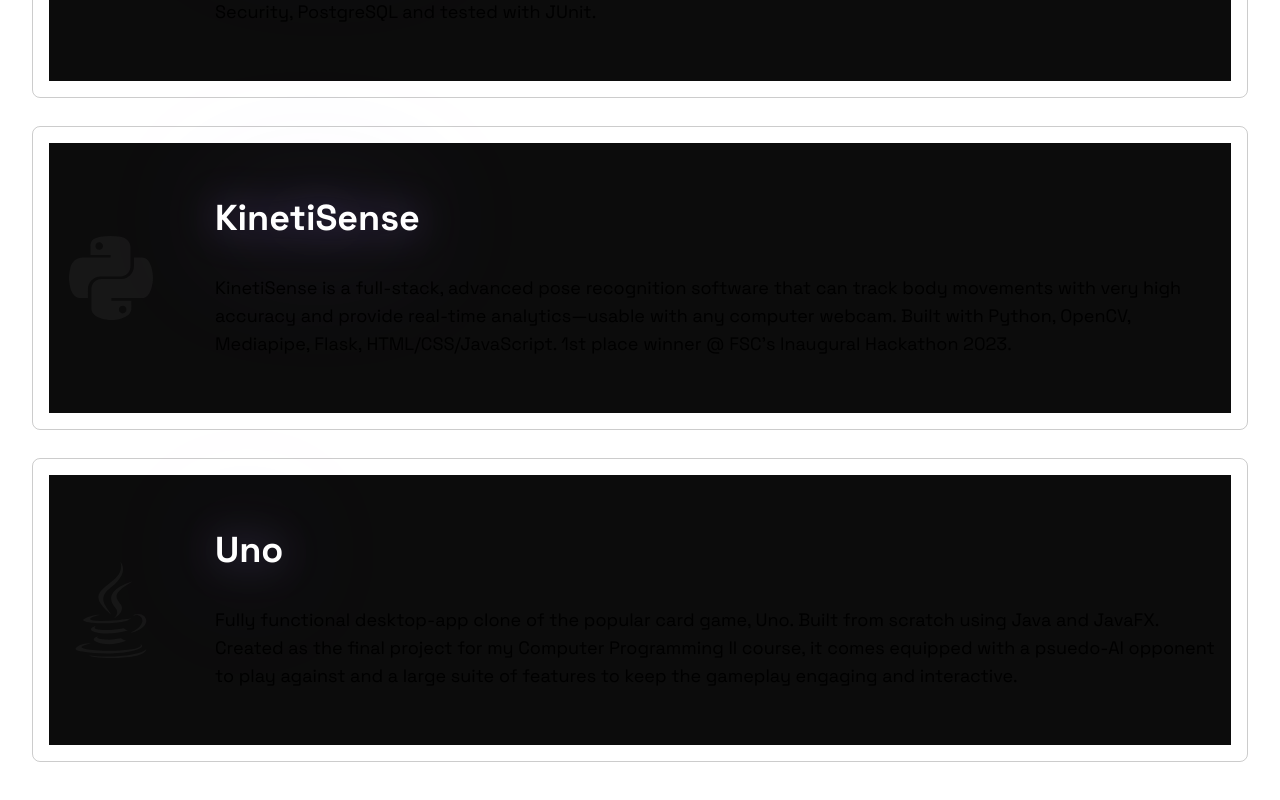
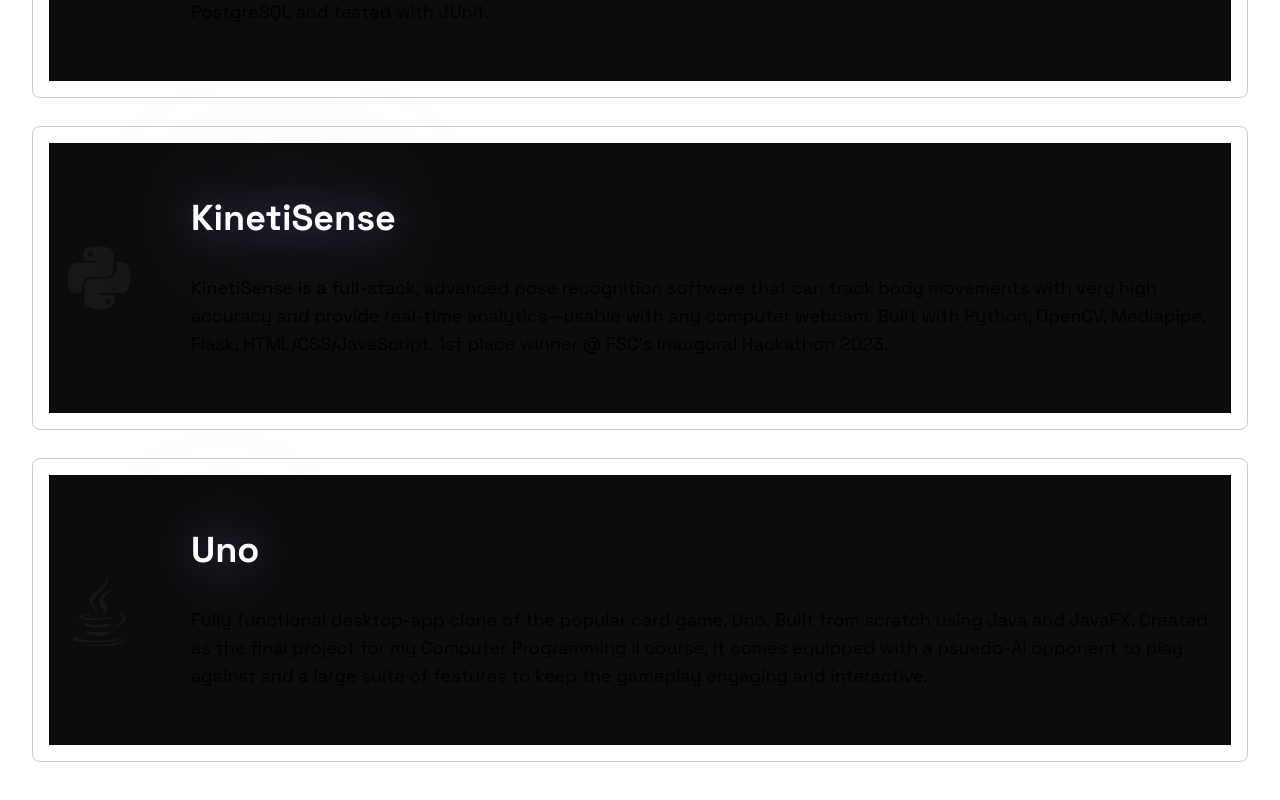
Before and after one commit to tferdous17/portfolio, a Next.js app: page / in a window 1280 px wide. Shown: the part 3234-4034 px from the top of the page. Built offline with nearby package versions, Linux system fonts and the light colour scheme.

Commit message:
reduce language icon size

```diff
--- a/components/ui/project-card.tsx
+++ b/components/ui/project-card.tsx
@@ -12,7 +12,7 @@
             >
                 <div className="relative z-10 flex items-center justify-center gap-14 ml-3">
                     <div className="">
-                        <span className="whitespace-wrap text-8xl">{icon}</span>
+                        <span className="whitespace-wrap text-7xl">{icon}</span>
                     </div>
                     <div className="relative flex flex-col text-xl text-white gap-5">
                         <span className="z-20 whitespace-wrap text-4xl font-bold drop-shadow-glow" style={{color: "white"}}>{title}</span>
```
